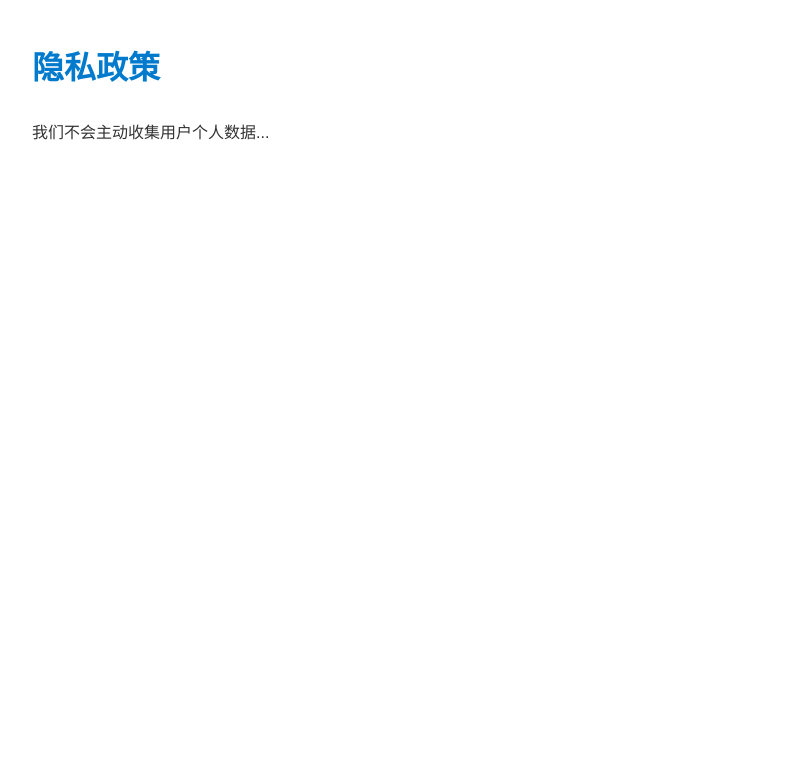
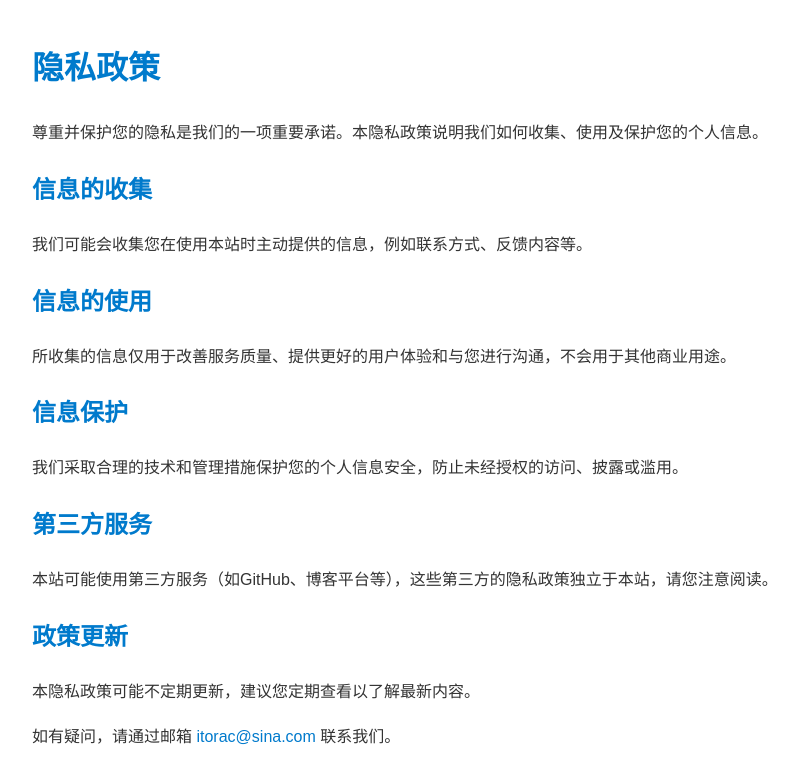
Before and after one commit to itorac/itorac.github.io, a plain HTML site: page privacy.html in a window 1280 px wide. Shown: the whole page, without its empty margins (208-1007 px from the left). Drawn offline with Linux system fonts and the light colour scheme.

Commit message:
Update privacy.html

```diff
--- a/privacy.html
+++ b/privacy.html
@@ -1,3 +1,29 @@
 <!DOCTYPE html>
-<html lang="zh-CN"><head><meta charset="UTF-8"><title>隐私政策</title><link rel="stylesheet" href="style.css"></head>
-<body><h1>隐私政策</h1><p>我们不会主动收集用户个人数据...</p></body></html>
+<html lang="zh-CN">
+<head>
+  <meta charset="UTF-8" />
+  <title>隐私政策 - itorac</title>
+  <link rel="stylesheet" href="style.css" />
+</head>
+<body>
+  <h1>隐私政策</h1>
+  <p>尊重并保护您的隐私是我们的一项重要承诺。本隐私政策说明我们如何收集、使用及保护您的个人信息。</p>
+
+  <h2>信息的收集</h2>
+  <p>我们可能会收集您在使用本站时主动提供的信息，例如联系方式、反馈内容等。</p>
+
+  <h2>信息的使用</h2>
+  <p>所收集的信息仅用于改善服务质量、提供更好的用户体验和与您进行沟通，不会用于其他商业用途。</p>
+
+  <h2>信息保护</h2>
+  <p>我们采取合理的技术和管理措施保护您的个人信息安全，防止未经授权的访问、披露或滥用。</p>
+
+  <h2>第三方服务</h2>
+  <p>本站可能使用第三方服务（如GitHub、博客平台等），这些第三方的隐私政策独立于本站，请您注意阅读。</p>
+
+  <h2>政策更新</h2>
+  <p>本隐私政策可能不定期更新，建议您定期查看以了解最新内容。</p>
+
+  <p>如有疑问，请通过邮箱 <a href="mailto:itorac@sina.com">itorac@sina.com</a> 联系我们。</p>
+</body>
+</html>
```
